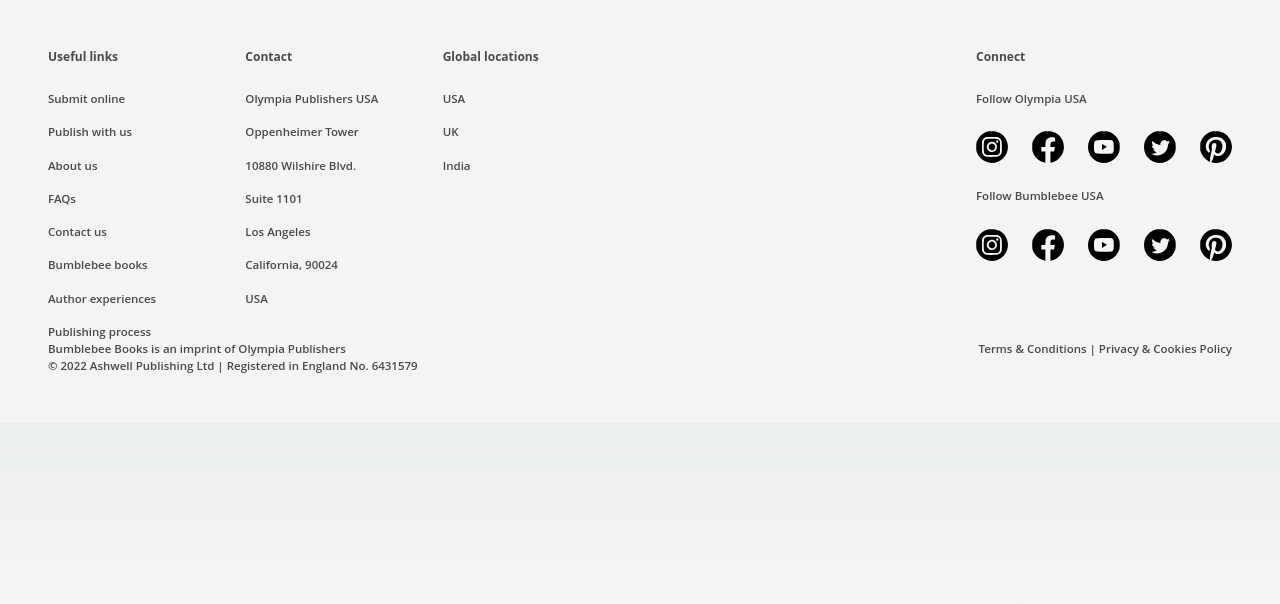
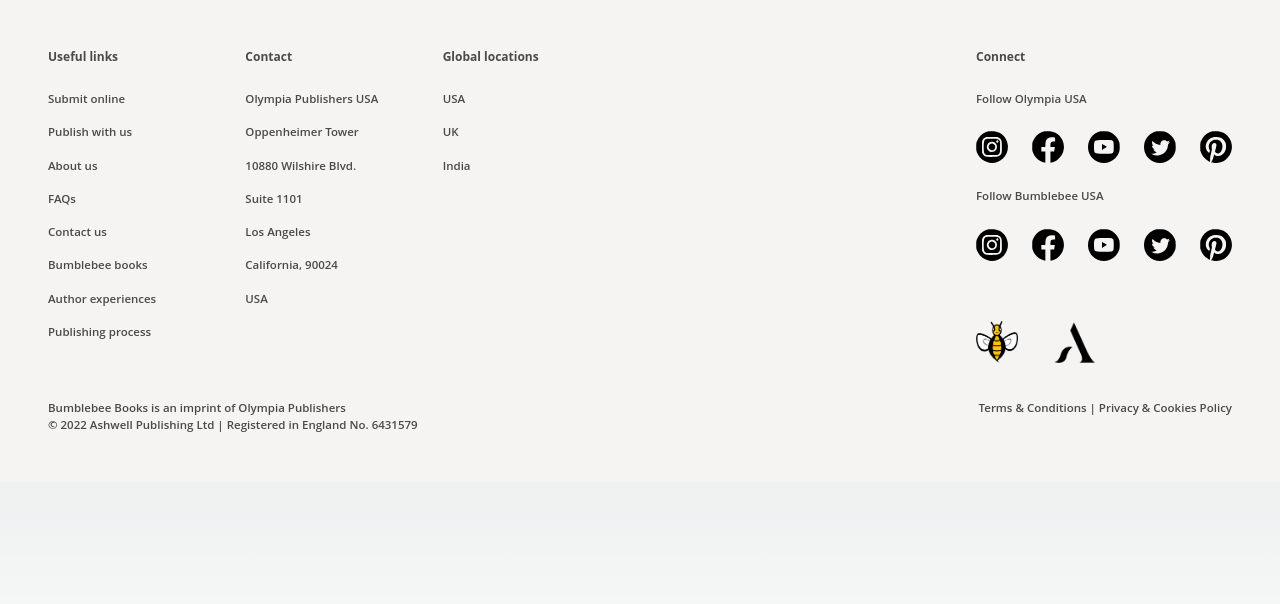
Before and after one commit to Hadees621/Olympia-USA, a Next.js app: page / in a window 1280 px wide. Shown: the top 604 px of the page. Built offline with nearby package versions, Linux system fonts and the light colour scheme.

Commit message:
images added

```diff
--- a/src/components/common/footer/Footer.js
+++ b/src/components/common/footer/Footer.js
@@ -1,8 +1,11 @@
 import '../../../app/globals.css';
+import Image from 'next/image';
+import Text from './comp/Text';
 import TitleP from './comp/TitleP';
 import Socials from './comp/Socials';
 import { footerLinks } from "@/utils/footer/links";
-import Text from './comp/Text';
+import Bumblebee from "../../../../public/assests/Icons/Bumblebee.png";
+import AuthorHub from "../../../../public/assests/Icons/AuthorHub.png";
 
 const Footer = () => {
     return (
@@ -27,6 +30,10 @@ const Footer = () => {
                         <Socials />
                         <Text text="Follow Bumblebee USA" />
                         <Socials />
+                        <div className='flex space-x-9 py-9'>
+                            <Image src={Bumblebee} height={42} width={42} />
+                            <Image src={AuthorHub} height={42} width={42} />
+                        </div>
                     </div>
                 </div>
                 <div className='flex justify-between mx-auto max-w-[1300px]'>
```
